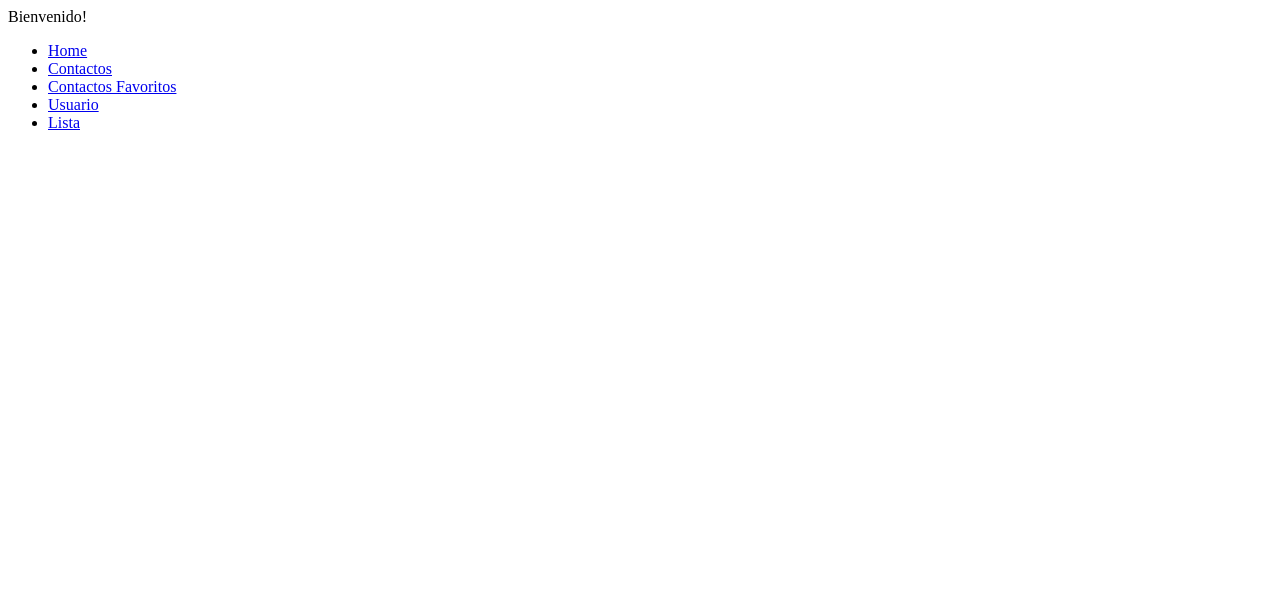
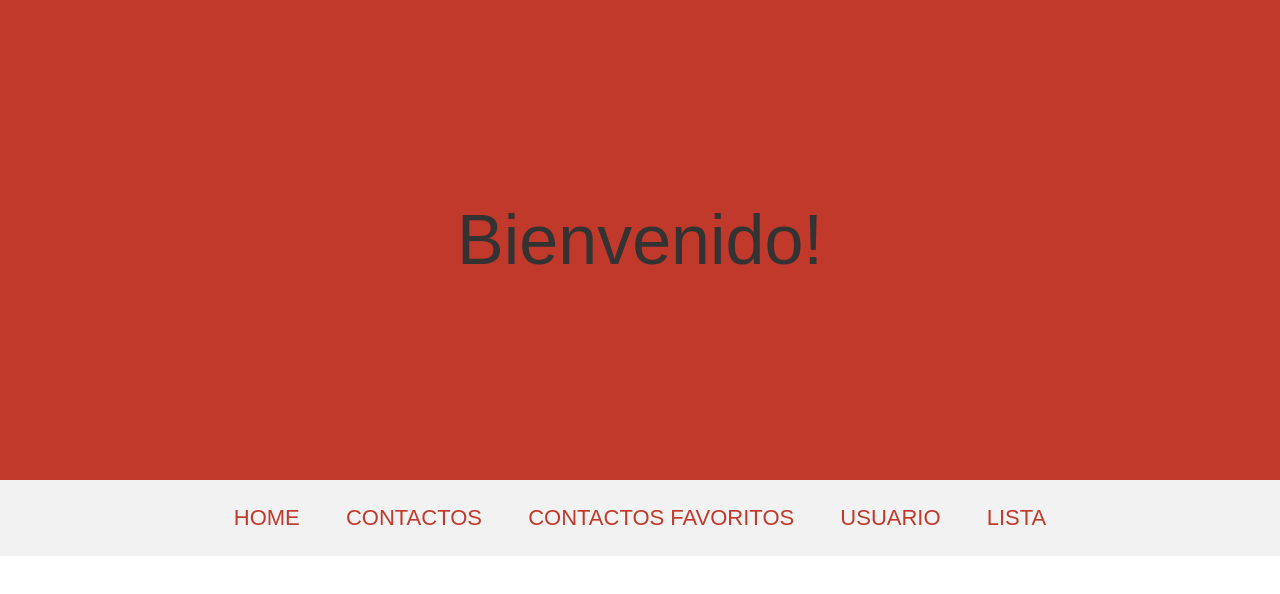
Before and after one commit to osanchez2019490/PracticaS_LaboratorioPS, a plain HTML site: page paginas/contacto.html in a window 1280 px wide. Drawn offline with Linux system fonts and the light colour scheme; files that its build step writes are made by us from their sources.

Commit message:
Estilo casi completado y java script en camino

```diff
--- a/estilos/contactoEstilo.css
+++ b/estilos/contactoEstilo.css
@@ -0,0 +1,90 @@
+:root{
+    --color-primary-drak: #c0392b;
+    --color-secondary-light : #f2f2f2;
+    --color-main-bg: white;
+    --color-main-text: #333;
+}
+
+html {
+    height: 100%;
+    font-size: 62.5%;
+}
+
+body {
+    height: 100%;
+    padding: 0;
+    margin: 0;
+    font-size: 2.2rem;
+    font-family: 'Hind', sans-serif;
+    font-weight: 400;
+    color: var(--color-main-text);
+}
+
+body.nav-fixed-top{
+    padding-top: 45px;
+}
+
+a{
+    text-decoration: none;
+    color: var(--color-primary-drak);
+    text-transform: uppercase;
+    transition: color .35s ease;
+}
+
+.container {
+    max-width: 960px;
+    width: 95%;
+    margin: 0 auto;
+}
+
+.hero {
+    background: var(--color-primary-drak);
+    padding: 200px 40px;
+    margin: 0;
+    text-align: center;
+    font-size: 7.0rem;
+    color: var(--color-secondary-light) 10%;
+}
+
+.nav{
+    margin: 0;
+    padding: 20px 0;
+    background: var(--color-secondary-light);
+    list-style: none;
+    text-align: center;
+    transition: all .15s ease;
+}
+
+.nav.nav-fixed-top {
+    top: 0;
+    z-index: 100;
+    position: fixed;
+    width: 100%;
+    background: var(--color-primary-drak);
+    padding: 0;
+}
+
+.nav.nav-fixed-top a {
+    color: white;
+}
+
+.nav.nav-fixed-top a:visited {
+    color: white;
+}
+
+.nav.nav-fixed-top a:hover,.nav.nav-fixed-top a:focus {
+    outline: 0;
+    color: lighten(var(--color-primary-drak), 40%);
+}
+
+.nav ul {
+    padding: 0;
+    margin: 5px 0;
+}
+
+.nav ul li {
+    display: inline-block;
+    padding: 0 20px;
+}
+
+.body-conten
--- a/paginas/contacto.html
+++ b/paginas/contacto.html
@@ -13,7 +13,7 @@
                 Bienvenido!
             </div>
         </header>
-        <nav class="nav-1" role="navigation">
+        <nav class="nav" role="navigation">
             <div class="container">
                 <ul>
                     <li><a href="#">Home</a></li>
```
